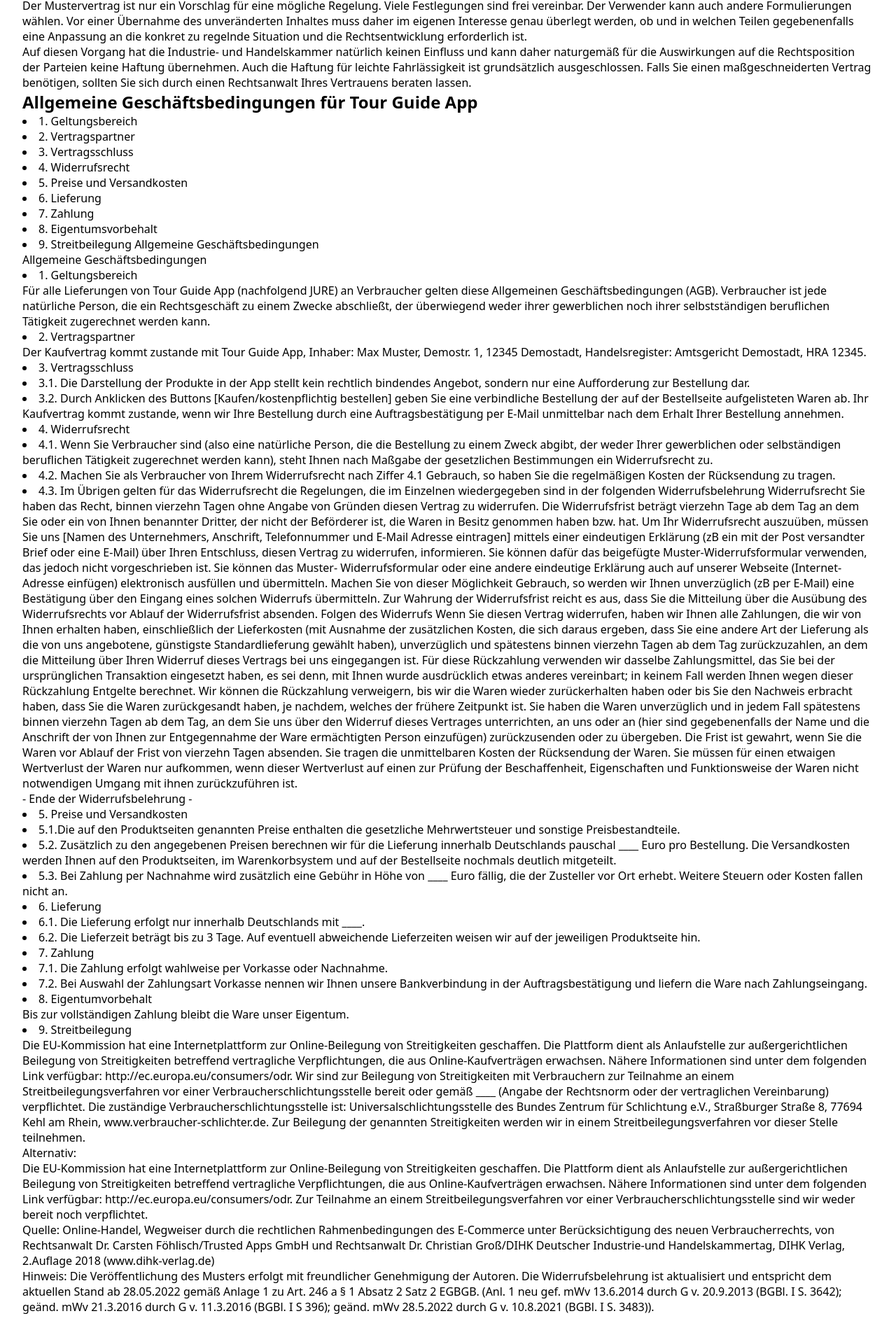
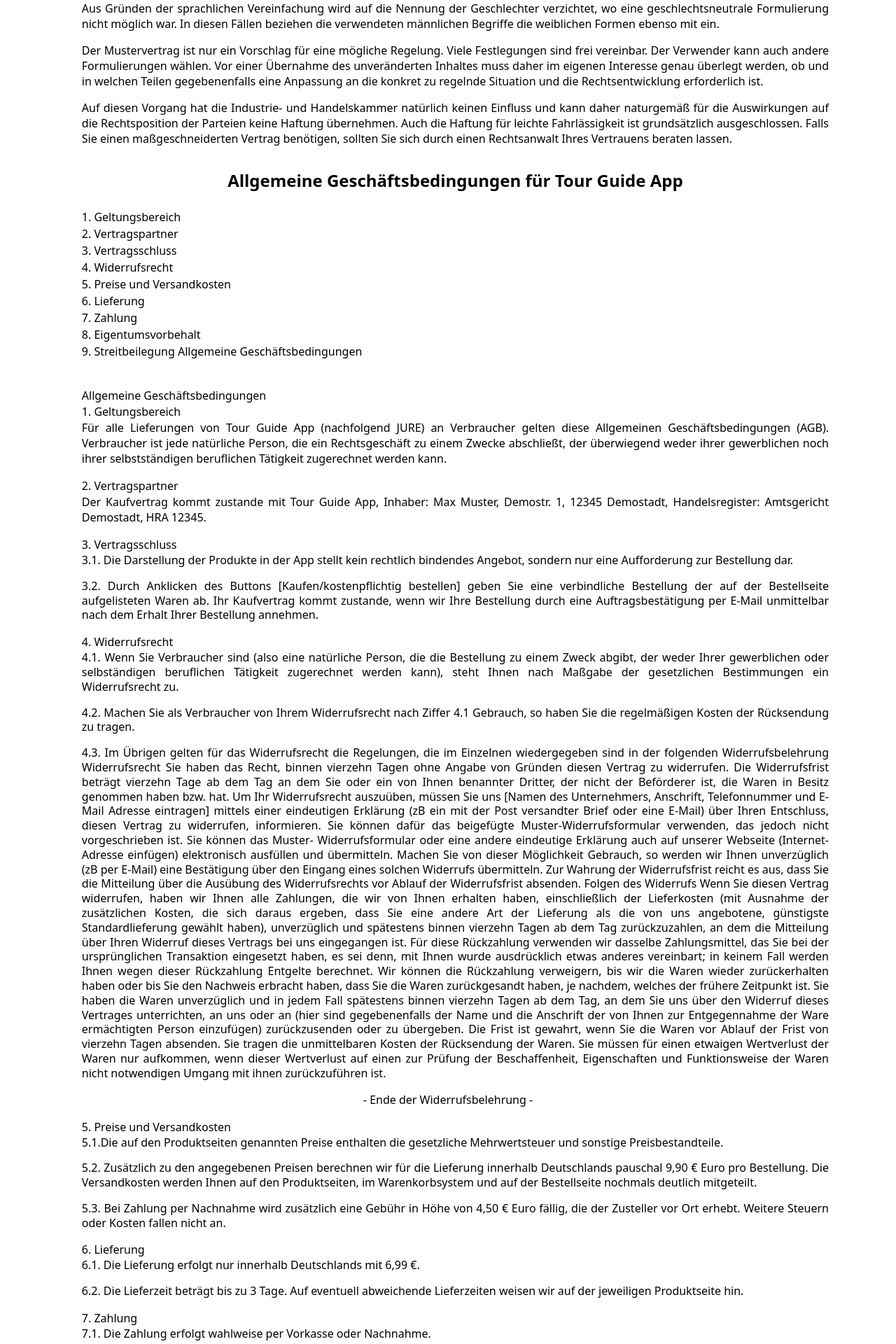
Before and after one commit to Just-URban-Exploring/Frontend, a React (Vite) app: page /agb in a window 1280 px wide. Shown: the part 314-2234 px from the top of the page at 70% size. Built offline with nearby package versions, Linux system fonts and the light colour scheme.

Commit message:
finished agb for large and small devices

```diff
--- a/src/css/DatenschutzTemplate.module.css
+++ b/src/css/DatenschutzTemplate.module.css
@@ -8,7 +8,104 @@
   /* Small devices (tablets) */
   @media only screen and (min-width: 600px) and (max-width: 959px) {
     /* styles for tablets */
+
+    .containerDatenschutz {
+      display: flex;
+      flex-direction: column;
+      margin: 2rem;
+      hyphens: auto;
     }
+
+    .buttonDatenschutz {
+      width: 10%;
+      position: fixed;
+      right: 1rem;
+      top: 1rem;
+    }
+
+    .titleDatenschutz {
+      color: var(--gray-900);
+      font-size: 1.9rem;
+      text-align: center;
+    }
+
+    .subtitleDatenschutz {
+      margin-top: 1rem;
+    }
+
+    /* AGBStyling */
+
+    .AGBContainer {
+      margin: 2rem;
+      padding: 2rem 2rem 2rem 1rem;
+      display: flex;
+      flex-direction: column;
+      text-align: justify;
+      line-height: 1.3rem;
+      hyphens: auto;
+    }
+.h2Big {
+  margin-left: 1.3rem;
+font-size: 1.5rem;
+}
+.h4Bold {
+margin-bottom: 1rem;
+margin-left: 1.3rem;
+margin-top: 0.8rem;
+}
+.pBold {
+  font-weight: 500;
+  margin-bottom: 1rem;
+  text-align: center;
+}
+.pText {
+  margin-bottom: 1rem;
+  margin-left:1.3rem;
+}
+.h2Big2 {
+  margin-top: 1rem;
+  margin-bottom: 1.5rem;
+  margin-left: 1.3rem;
+  line-height: 1.5rem;
+}
+.liStyle {
+  list-style-type: none;
+  font-weight: 500;
+  line-height: 1.5rem;
+  margin-left: 1.3rem;
+}
+.liStyle2 {
+  list-style-type: none;
+  line-height: 1.3rem;
+  margin-bottom: 1rem;
+  margin-left: 1.3rem;
+}
+.pTitle {
+  font-weight: 500;
+  margin: 2.5rem 0rem 0rem 1.3rem;
+}
+.spanKursiv {
+  text-decoration: underline;
+  font-style: italic;
+  margin-left:1.3rem;
+}
+.lastDiv {
+  border: 2px solid black;
+  height: fit-content;
+  width: fit-content;
+  margin-left: 1rem;
+  padding: 0.5rem;
+  text-align: justify;
+}
+.pTextDiv1 {
+  margin-bottom:1.3rem;
+  margin-left: 0.5rem;
+}
+.pTextDiv2{
+  margin-left: 0.5rem;
+}
+  }
+
 
   /* Medium devices (desktops, laptops) */
   @media only screen and (min-width: 960px) and (max-width: 1279px) {
@@ -119,6 +216,7 @@
       width: 10%;
       position: fixed;
       right: 1rem;
+      top: 0;
     }
 
     .titleDatenschutz {
@@ -135,11 +233,67 @@
 
     .AGBContainer {
       margin: 2rem;
-        padding-top: 3rem;
+      padding: 2rem 4rem 2rem 4rem;
       display: flex;
       flex-direction: column;
+      text-align: justify;
     }
 .h2Big {
 text-align: center;
 }
+.h4Bold {
+margin-bottom: 1rem;
+margin-left: 1.3rem;
 }
+.pBold {
+  font-weight: 500;
+  margin-bottom: 1rem;
+  text-align: center;
+}
+.pText {
+  margin-bottom: 1rem;
+  margin-left:1.3rem;
+}
+.h2Big2 {
+  text-align: center;
+  margin-top: 1rem;
+  margin-bottom: 1.5rem;
+  margin-left: 1.3rem;
+}
+.liStyle {
+  list-style-type: none;
+  font-weight: 500;
+  line-height: 1.5rem;
+  margin-left: 1.3rem;
+}
+.liStyle2 {
+  list-style-type: none;
+  line-height: 1.3rem;
+  margin-bottom: 1rem;
+  margin-left: 1.3rem;
+}
+.pTitle {
+  font-weight: 500;
+  margin: 2.5rem 0rem 0rem 1.3rem;
+}
+.spanKursiv {
+  text-decoration: underline;
+  font-style: italic;
+  margin-left:1.3rem;
+}
+.lastDiv {
+  border: 2px solid black;
+  height: fit-content;
+  width: fit-content;
+  margin-left: 1rem;
+  padding: 0.5rem;
+  text-align: justify;
+}
+.pTextDiv1 {
+  margin-bottom:1.3rem;
+  margin-left: 0.5rem;
+}
+.pTextDiv2{
+  margin-left: 0.5rem;
+}
+  }
--- a/src/pages/AGB.jsx
+++ b/src/pages/AGB.jsx
@@ -145,16 +145,16 @@
           Mehrwertsteuer und sonstige Preisbestandteile.</li>
           <li className={styles.liStyle2}>5.2. Zusätzlich zu den
           angegebenen Preisen berechnen wir für die Lieferung innerhalb
-          Deutschlands pauschal ____ Euro pro Bestellung. Die Versandkosten
+          Deutschlands pauschal 9,90 € Euro pro Bestellung. Die Versandkosten
           werden Ihnen auf den Produktseiten, im Warenkorbsystem und auf der
           Bestellseite nochmals deutlich mitgeteilt.</li>
           <li className={styles.liStyle2}>5.3. Bei Zahlung per
-          Nachnahme wird zusätzlich eine Gebühr in Höhe von ____ Euro fällig,
+          Nachnahme wird zusätzlich eine Gebühr in Höhe von 4,50 € Euro fällig,
           die der Zusteller vor Ort erhebt. Weitere Steuern oder Kosten fallen
           nicht an.</li>
           <li className={styles.liStyle}>6. Lieferung</li>
           <li className={styles.liStyle2}>6.1. Die Lieferung erfolgt nur innerhalb
-          Deutschlands mit ____.</li>
+          Deutschlands mit 6,99 €.</li>
           <li className={styles.liStyle2}>6.2. Die Lieferzeit beträgt bis zu 3 Tage. Auf
           eventuell abweichende Lieferzeiten weisen wir auf der jeweiligen
           Produktseite hin.</li>
```
Lines whose indentation alone changed are shown as unchanged.
